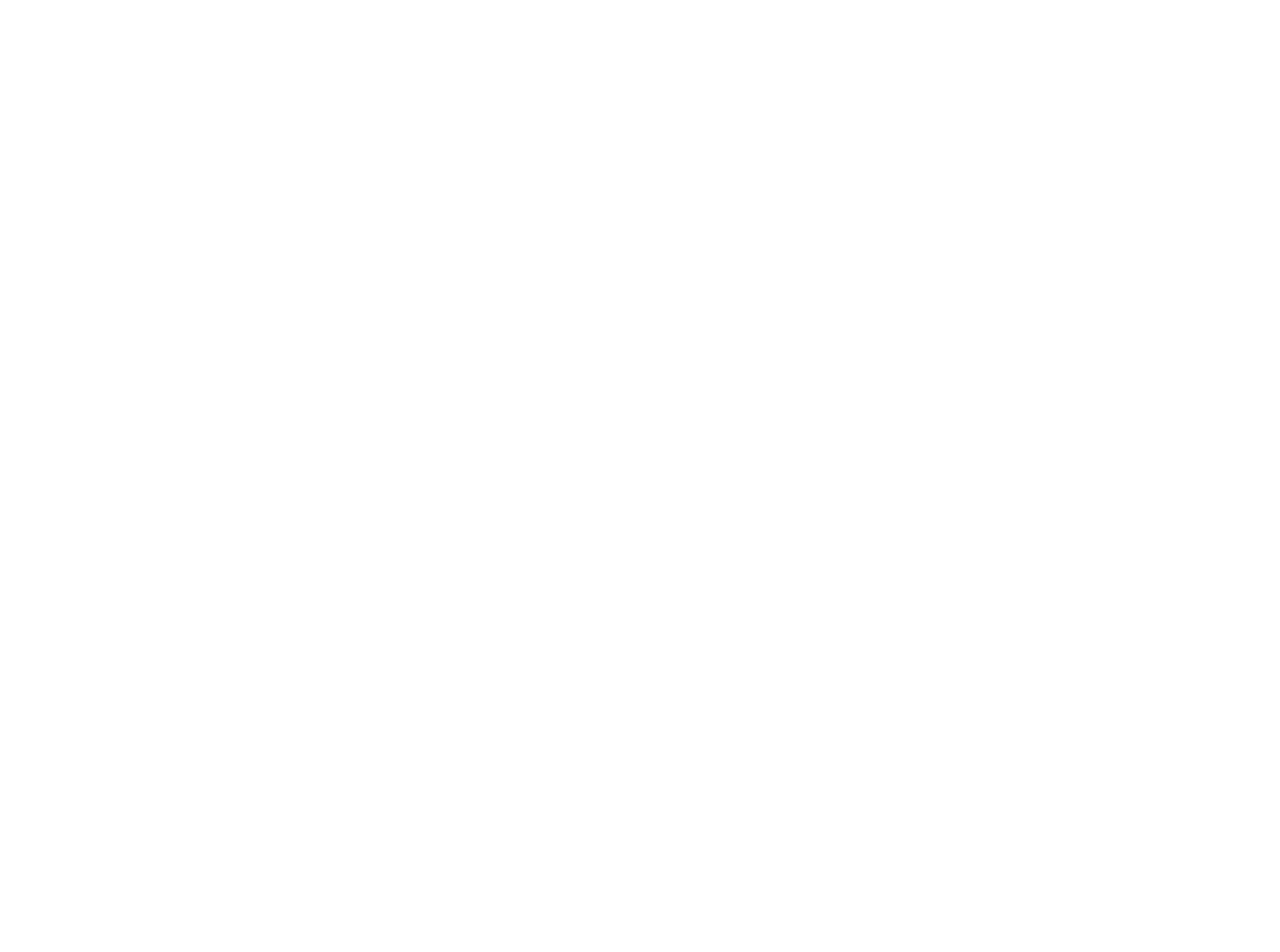
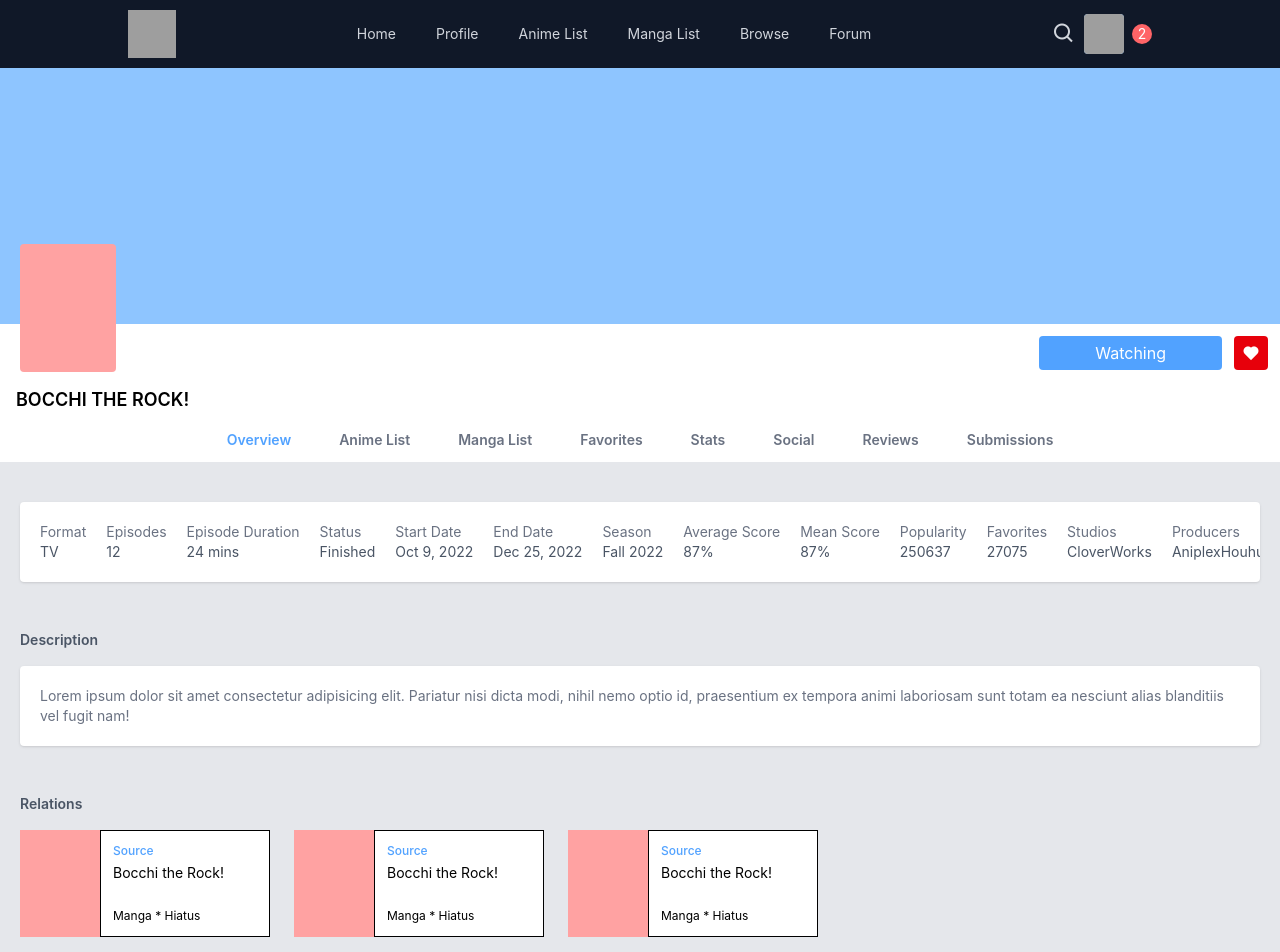
Before and after one commit to loganyeh/moviecritic, a React (Vite) app in the folder frontend/: page /info in a window 1280 px wide. Before the commit this address had no page. Shown: the top 952 px of the page. Before the commit the page ends 800 px from the top, so only its background shows below. Built offline with nearby package versions, Linux system fonts and the light colour scheme; grey boxes are pictures that could not be loaded.

Commit message:
qs. wip movie info page

```diff
--- a/frontend/src/App.tsx
+++ b/frontend/src/App.tsx
@@ -4,6 +4,7 @@
 import Overview from "./pages/Overview/Overview";
 import Favorites from "./pages/Favorites/Favorites";
 import AnimeList from "./pages/AnimeList/AnimeList";
+import Info from "./pages/Info/Info";
 
 import { Routes, Route } from "react-router-dom";
 
@@ -17,6 +18,7 @@
       <Route path="/overview" element={<Overview />} />
       <Route path="/favorites" element={<Favorites />} />
       <Route path="/animelist" element={<AnimeList />} />
+      <Route path="/info" element={<Info />} />
     </Routes>
     </>
   )
--- a/frontend/src/components/DesktopHeader.tsx
+++ b/frontend/src/components/DesktopHeader.tsx
@@ -14,7 +14,9 @@
         <>
             <header className="hidden xl:flex justify-center p-2.5 bg-gray-900 text-gray-300">
                 <div className="flex justify-between items-center max-w-5xl 2xl:max-w-6xl w-full">
-                    <img src="https://upload.wikimedia.org/wikipedia/commons/thumb/6/61/AniList_logo.svg/1280px-AniList_logo.svg.png" className="w-12 aspect-square bg-blue-300" />
+                    <Link to={'/'}>
+                        <img src="https://upload.wikimedia.org/wikipedia/commons/thumb/6/61/AniList_logo.svg/1280px-AniList_logo.svg.png" className="w-12 aspect-square bg-blue-300" />
+                    </Link>
                     {/* <div className="w-12 aspect-square bg-blue-300"></div> */}
 
                     <div className="flex gap-10 items-center">
--- a/frontend/src/components/FloatingNav.tsx
+++ b/frontend/src/components/FloatingNav.tsx
@@ -10,7 +10,7 @@
         { icon: 'bx bxs-chat', text: 'forum', route: '/' },
         { icon: 'bx bxs-user', text: 'profile', route: '/overview' },
         { icon: 'bx bxs-envelope', text: 'notifications', route: '/' },
-        { icon: 'bx bxs-cog', text: 'settings', route: '/' },
+        { icon: 'bx bxs-cog', text: 'settings', route: '/info' },
         { icon: 'bx bx-search', text: 'search', route: '/browse' },
         { icon: 'bx bx-x', text: '', route: '' },
     ];
--- a/frontend/src/pages/Browse/CurrentMovies.tsx
+++ b/frontend/src/pages/Browse/CurrentMovies.tsx
@@ -1,4 +1,4 @@
-
+import { Link } from "react-router-dom";
 
 type CurrentMoviesProp = {
     categoryName: string,
@@ -18,7 +18,7 @@
                 <div className="grid grid-cols-3 md:grid-cols-5 lg:grid-cols-6 xl:grid-cols-5 2xl:grid-cols-6 gap-4 gap-y-5 xl:gap-10 2xl:gap-12">
                     {Array.from({length: 5}).map((_, index) => {
                         return <div key={index} className="flex flex-col gap-2.5">
-                            <div className="aspect-[3/4] bg-blue-300 rounded"></div>
+                            <Link to={'/info'} className="aspect-[3/4] bg-blue-300 rounded"></Link>
                             <p className="text-xs md:text-sm line-clamp-2">Re:ZERO - Starting Life in Another World</p>
                         </div>
                     })}
--- /dev/null
+++ b/frontend/src/pages/Info/Info.tsx
@@ -0,0 +1,114 @@
+import DesktopHeader from "../../components/DesktopHeader";
+import Footer from "../../components/Footer";
+import FloatingNav from "../../components/FloatingNav";
+import ProfileNav from "../../components/ProfileNav";
+
+function Info(){
+    const movieDetails = [
+        {category: "Format", detail: "TV"},
+        {category: "Episodes", detail: "12"},
+        {category: "Episode Duration", detail: "24 mins"},
+        {category: "Status", detail: "Finished"},
+        {category: "Start Date", detail: "Oct 9, 2022"},
+        {category: "End Date", detail: "Dec 25, 2022"},
+        {category: "Season", detail: "Fall 2022"},
+        {category: "Average Score", detail: "87%"},
+        {category: "Mean Score", detail: "87%"},
+        {category: "Popularity", detail: "250637"},
+        {category: "Favorites", detail: "27075"},
+        {category: "Studios", detail: "CloverWorks"},
+        {category: "Producers", detail: ["Aniplex", "Houhunsha"]},
+        {category: "Source", detail: "Manga"},
+        {category: "Hashtag", detail: "#ぽっち*ぎ*ろっく"},
+        {category: "Genres", detail: ["Comedy", "Music", "Slice of Life"]},
+        {category: "Romaji", detail: "Bocchi the Rock!"},
+        {category: "English", detail: "BOCCHI THE ROCK!"},
+        {category: "Native", detail: "ぽっち*ぎ*ろっく!"},
+        {category: "Synonyms", detail: ["POK-", "BTR"]},
+    ]
+
+    return(
+        <>
+            <DesktopHeader />
+
+            <div className="flex justify-center bg-blue-300">
+                <section className="flex gap-4 lg:gap-5 items-end px-6 xl:px-0 aspect-video md:aspect-[16/7] lg:aspect-[16/5] xl:aspect-[16/4] 2xl:aspect-[16/3] max-w-5xl 2xl:max-w-7xl w-full">
+                    {/* <img src="https://i.pinimg.com/736x/0c/8a/1f/0c8a1f42df3622a03adeded0e08c08a6.jpg" className="w-28 md:w-36 aspect-square bg-blue-300 rounded-t" /> */}
+                    {/* <p className="py-3 text-lg font-bold">Hanni</p> */}
+                </section>
+            </div>
+
+            {/* Movie Watch Status */}
+            <section className="relative flex justify-end gap-3 p-3">
+                <div className="absolute -top-20 left-5 w-24 aspect-[3/4] bg-red-300 rounded"></div>
+
+                <div className="flex justify-center items-center px-14 bg-blue-400 text-white rounded">Watching</div>
+                <div className="flex justify-center items-center bg-red-600 rounded">
+                    <i className='bx bxs-heart p-2 aspect-square text-lg text-white' ></i>
+                </div>
+            </section>
+
+            {/* Movie Title */}
+            <section className="px-4 py-1">
+                <h1 className="text-lg font-semibold">BOCCHI THE ROCK!</h1>
+            </section>
+
+            <ProfileNav />
+
+            {/* page container */}
+            <div className="flex flex-col gap-12 p-5 py-10 h-screen bg-gray-200">
+
+                {/* Movie Details */}
+                <section className="bg-white rounded shadow">
+                    <div className="flex gap-5 p-5 text-sm overflow-x-scroll">
+                        {movieDetails.map((category, index) => {
+                            return <div key={index} className="shrink-0">
+                                <p className="text-gray-500">{category.category}</p>
+                                <p className="text-gray-600">{category.detail}</p>
+                            </div>
+                        })}
+                    </div>
+                </section>
+
+                {/* Description */}
+                <section className="flex flex-col gap-4">
+                    <p className="text-sm font-semibold text-gray-600">Description</p>
+
+                    <p className="p-5 text-sm bg-white text-gray-500 rounded shadow">
+                        Lorem ipsum dolor sit amet consectetur adipisicing elit.
+                        Pariatur nisi dicta modi, nihil nemo optio id, praesentium ex tempora animi
+                        laboriosam sunt totam ea nesciunt alias blanditiis vel fugit nam!
+                    </p>
+                </section>
+
+                {/* Relations */}
+                <section className="flex flex-col gap-4">
+                    <p className="text-sm font-semibold text-gray-600">Relations</p>
+
+                    <div className="flex gap-6 overflow-x-scroll">
+                        {Array.from({length: 3}).map((_, index) => {
+                            return <div key={index} className="flex bg-white max-w-[250px] w-full shrink-0">
+                                <div className="w-20 aspect-[3/4] bg-red-300 shrink-0"></div>
+                                <div className="border flex flex-col justify-between p-3 w-full text-xs">
+                                    <div className="flex flex-col gap-1">
+                                        <p className="text-blue-400 font-medium">Source</p>
+                                        <p className="text-sm line-clamp-2">Bocchi the Rock!</p>
+                                        {/* <p className="text-sm line-clamp-2">Bocchi the Rock! asdlfk;jlkewa;kljskldj;flajsfsdf</p> */}
+                                    </div>
+
+                                    <p>Manga * Hiatus</p>
+                                </div>
+                            </div>
+                        })}
+                    </div>
+                </section>
+
+            </div>
+
+            <FloatingNav />
+            <Footer />
+        </>
+    );
+};
+
+export default Info;
```
